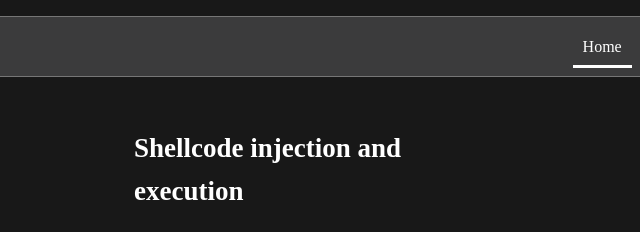
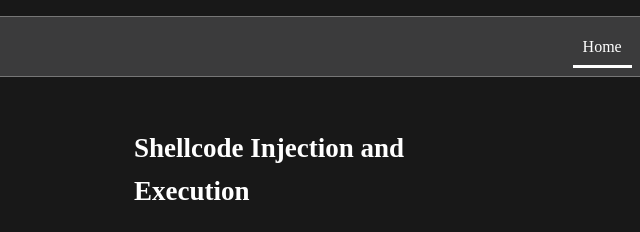
Before and after one commit to fischer36/fischer36.github.io, a plain HTML site: page posts/shellcode_windows.html in a window 1280 px wide. Shown: the top 232 px of the page, 320-960 px from the left. Drawn offline with Linux system fonts and the light colour scheme.

Commit message:
post - shellcode

```diff
--- a/posts/shellcode_windows.html
+++ b/posts/shellcode_windows.html
@@ -27,7 +27,7 @@
     </header>
     <main class="post">
         <article>
-            <h1>Shellcode injection and execution</h1>
+            <h1>Shellcode Injection and Execution</h1>
             <p class="date">Sep 24, 2024</p>
             <ul class="tags">
                 <li>Shellcode</li//>
--- a/style.css
+++ b/style.css
@@ -334,6 +334,7 @@ padding-bottom: 0.7rem;
     margin-top: 0.5rem;
     font-weight: normal;
     text-decoration: none;
+
     padding: 0.0rem 0.0rem:
 
 }
```
